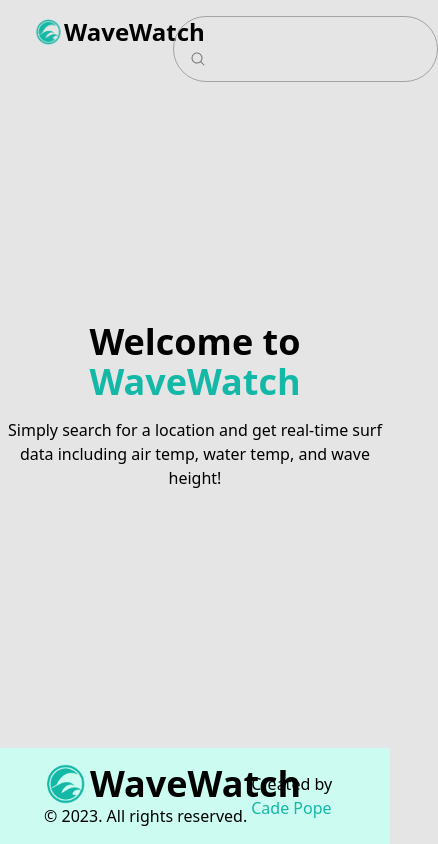
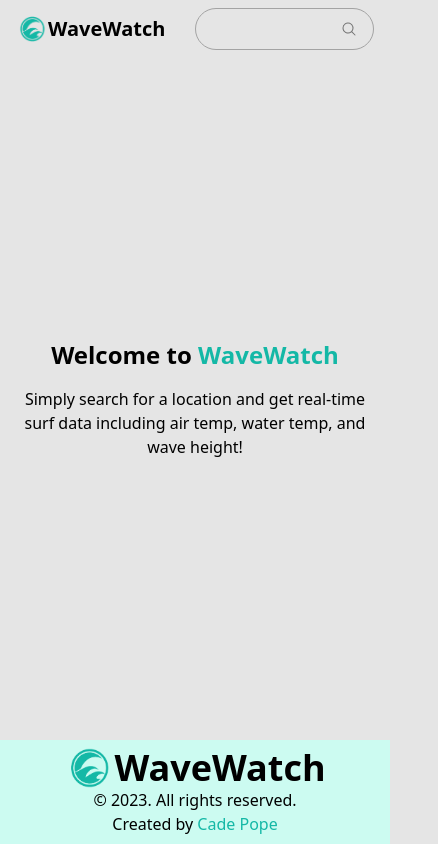
Before and after one commit to cbpope13/Wavewatch, a Next.js app: page / in a window 390 px wide. Shown: the whole page, 438 px wide, since content can reach past the window. Built offline with nearby package versions, Linux system fonts and the light colour scheme.

Commit message:
updated layout to be responsive across multiple devices

```diff
--- a/components/12HourChart.jsx
+++ b/components/12HourChart.jsx
@@ -11,7 +11,7 @@ const TwelveHourChart = ({ twelveHour }) => {
 	);
 
 	return (
-		<div className="px-20 h-80 mb-40">
+		<div className="px-8 md:px-20 md:h-80 h-60 mb-40">
 			<div>
 				<div className="text-2xl font-medium mt-10 mb-6">12-Hour Forecast</div>
 			</div>
--- a/pages/index.js
+++ b/pages/index.js
@@ -2,6 +2,8 @@ import { useState } from 'react';
 import TwelveHourChart from '../components/12HourChart';
 import Image from 'next/image';
 import Link from 'next/link';
+
+//https://wavewatch.vercel.app/api/report?location=${location}
 
 const Home = () => {
 	const [report, setReport] = useState(null);
@@ -9,7 +11,7 @@ const Home = () => {
 	const [location, setLocation] = useState('');
 
 	const getReport = () => {
-		fetch(`https://wavewatch.vercel.app/api/report?location=${location}`)
+		fetch(`http://localhost:3000/api/report?location=${location}`)
 			.then((res) => res.json())
 			.then((data) => {
 				setReport(data);
@@ -27,23 +29,23 @@ const Home = () => {
 
 	return (
 		<div className="h-screen flex flex-col justify-between">
-			<nav className="py-4 px-8">
-				<div className="flex justify-between items-start h-full">
+			<nav className="flex items-center px-4 py-2">
+				<div className="flex justify-between items-center w-full h-full">
 					<Link className="flex items-center" href="/">
 						<Image src="/logo.png" alt="Logo" width={32} height={20} />
-						<div className="text-2xl font-bold">WaveWatch</div>
+						<div className="text-xl md:text-2xl font-bold">WaveWatch</div>
 					</Link>
-					<div className="flex flex-col items-center">
+					<div className="flex w-1/2 justify-end relative">
 						<div
 							className={
 								err
-									? 'border border-red-600 rounded-full px-4 py-2'
-									: 'border border-neutral-400 rounded-full px-4 py-2'
+									? 'border border-red-600 rounded-full px-4 py-2 flex items-center md:w-1/2'
+									: 'border border-neutral-400 rounded-full px-4 py-2 flex items-center md:w-1/2'
 							}
 						>
 							<input
 								type="text"
-								className="bg-transparent outline-none"
+								className="bg-transparent outline-none w-full"
 								onChange={(e) => setLocation(e.target.value)}
 								onKeyDown={(e) => {
 									if (e.key === 'Enter') {
@@ -67,7 +69,7 @@ const Home = () => {
 							</button>
 						</div>
 						{err && (
-							<p className="text-red-600 text-xs font-semibold mt-2">
+							<p className="text-red-600 text-xs font-semibold mt-2 absolute -bottom-5 right-8">
 								Location not found
 							</p>
 						)}
@@ -75,8 +77,8 @@ const Home = () => {
 				</div>
 			</nav>
 			{!report && (
-				<div className="flex h-full text-center mt-56 flex-col space-y-4">
-					<h1 className="text-4xl font-bold">
+				<div className="flex h-full text-center justify-center flex-col space-y-4 px-4">
+					<h1 className="text-2xl md:text-3xl font-bold">
 						Welcome to <span className="text-teal-500">WaveWatch</span>
 					</h1>
 					<p>
@@ -86,31 +88,31 @@ const Home = () => {
 				</div>
 			)}
 			{report && (
-				<div className="mt-10 h-full">
-					<div className="px-20 flex flex-col space-y-8">
+				<div className="mt-20 h-full">
+					<div className="px-6 md:px-20 flex flex-col space-y-8">
 						<div className="text-3xl font-semibold">Current Conditions</div>
-						<div className="grid grid-cols-3 gap-4">
-							<div className="bg-neutral-50 shadow-md rounded-lg p-6">
+						<div className="grid grid-cols-3 gap-2 md:gap-4">
+							<div className="bg-neutral-50 flex flex-col justify-between shadow-md rounded-lg p-6">
 								<p className="text-xs font-semibold">Air Temp</p>
-								<div className="text-3xl font-bold">
+								<div className="text-2xl font-bold">
 									{Math.floor(
 										report.hours[0].airTemperature[0].value * 1.8 + 32
 									)}
 									<span className="text-base">°F</span>
 								</div>
 							</div>
-							<div className="bg-neutral-50 shadow-md rounded-lg p-6">
+							<div className="bg-neutral-50 flex flex-col justify-between shadow-md rounded-lg p-6">
 								<p className="text-xs font-semibold">Water Temp</p>
-								<div className="text-3xl font-bold">
+								<div className="text-2xl font-bold">
 									{Math.floor(
 										report.hours[0].waterTemperature[0].value * 1.8 + 32
 									)}
 									<span className="text-base">°F</span>
 								</div>
 							</div>
-							<div className="bg-neutral-50 shadow-md rounded-lg p-6">
+							<div className="bg-neutral-50 flex flex-col justify-between shadow-md rounded-lg p-6">
 								<p className="text-xs font-semibold">Wave Height</p>
-								<div className="text-3xl font-bold">
+								<div className="text-2xl font-bold">
 									{`${Math.floor(
 										report.hours[0].swellHeight[0].value * 3.28
 									)}-${Math.floor(
@@ -124,7 +126,7 @@ const Home = () => {
 					<TwelveHourChart twelveHour={twelveHour} />
 				</div>
 			)}
-			<footer className="flex justify-between items-center px-10 py-4 bg-teal-100">
+			<footer className="flex flex-col md:flex-row justify-between items-center px-10 py-2 bg-teal-100">
 				<div className="flex flex-col items-center">
 					<Link className="flex items-center" href="/">
 						<Image src="/logo.png" alt="Logo" width={50} height={50} />
```
